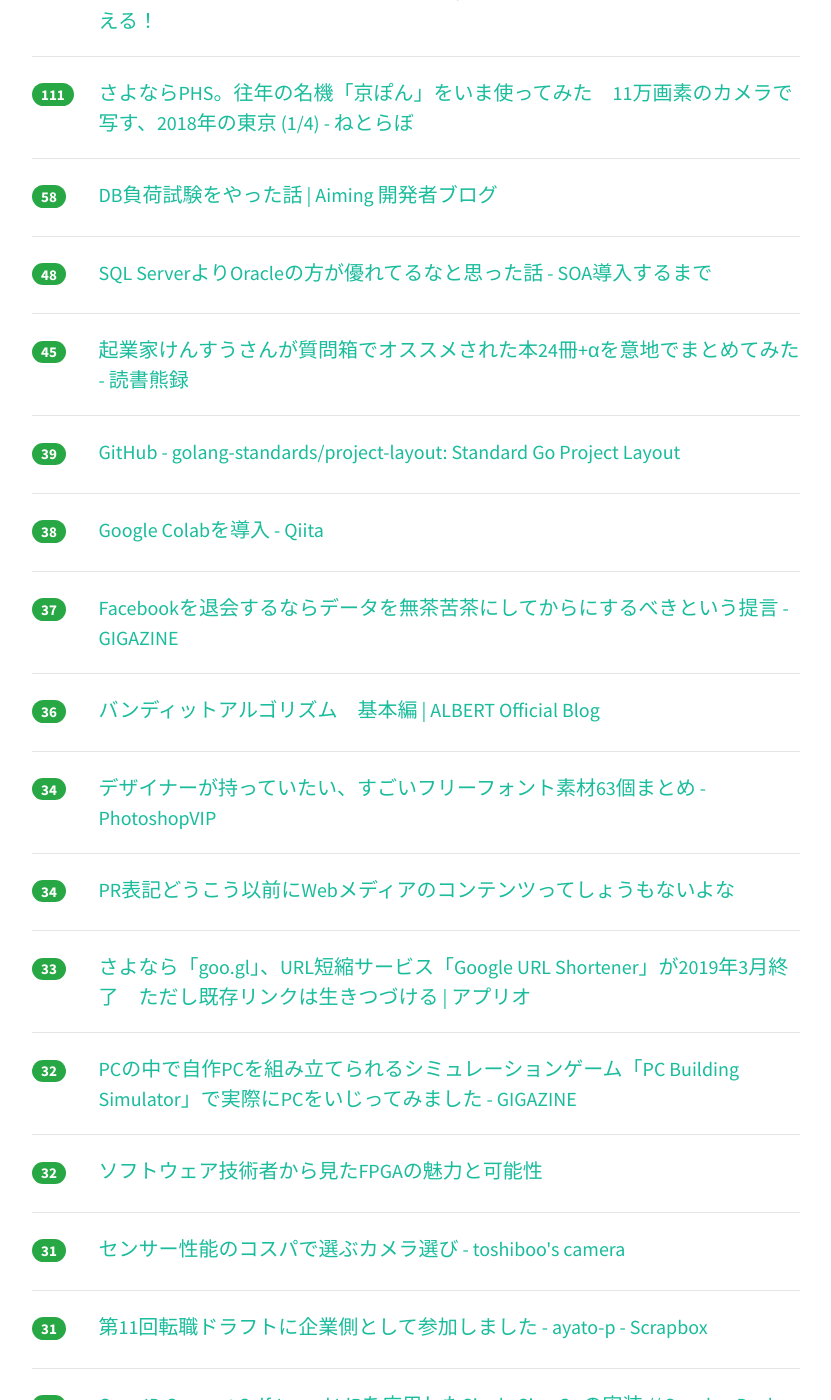
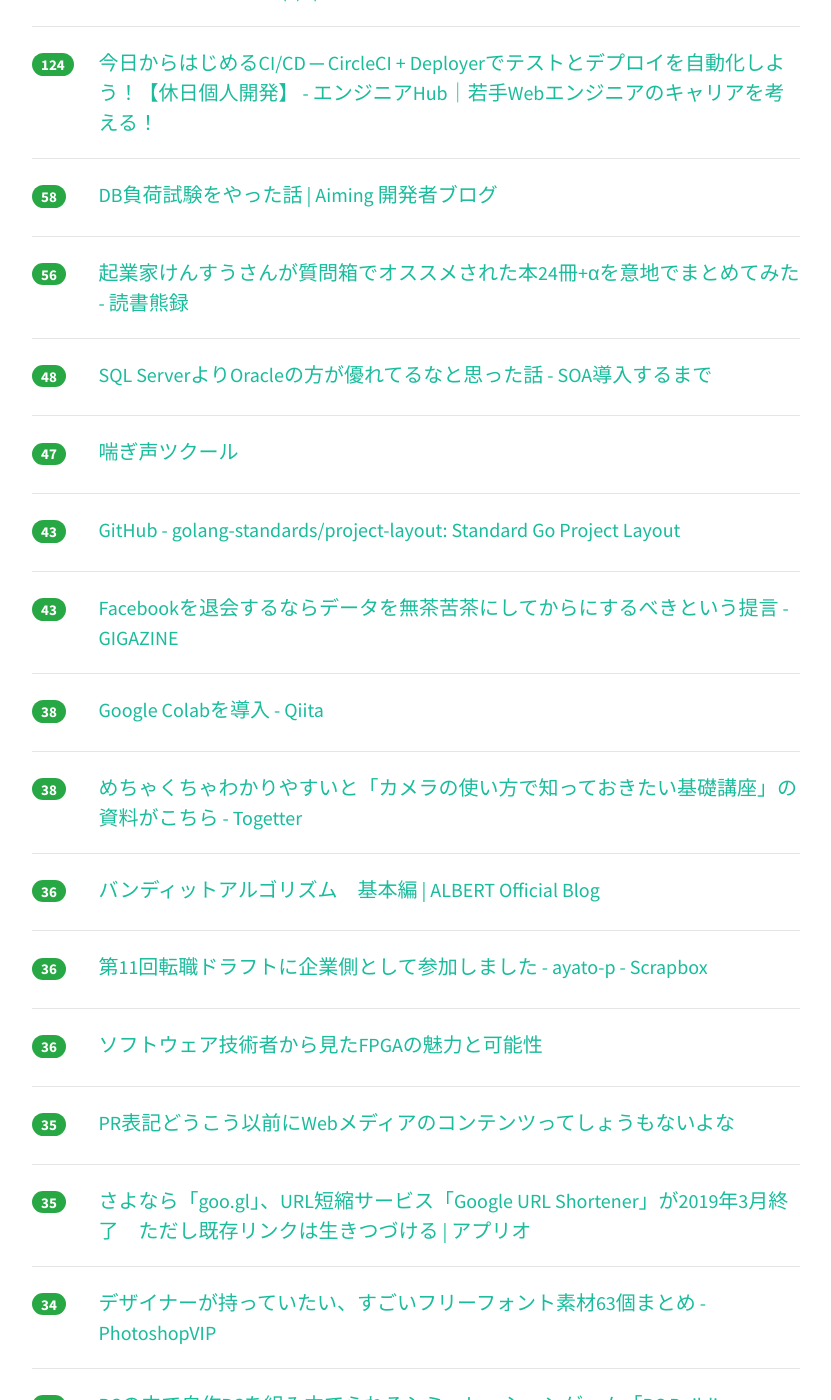
Before and after one commit to yatta47/hatena-matome-site, a Jekyll site: the page built from _posts/2018-03-31-hatena.md, in a window 1280 px wide and 1400 px high, scrolled down 964 px. Shown: the whole window, without its empty margins (224-1055 px from the left). Built offline with Jekyll 4.4.1, drawn with Linux system fonts in a browser that asks for light colours; nearby versions of some CDN libraries; some of the changed text lies outside the part shown.

Commit message:
Updated 2018-03-31

```diff
--- a/_posts/2018-03-31-hatena.md
+++ b/_posts/2018-03-31-hatena.md
@@ -1,28 +1,28 @@
 ---
 layout: post
 title:  "2018-03-31 はてぶIT"
-date:   2018-03-31 20:02:32
+date:   2018-03-31 21:02:02
 tags: [it-hotentry]
 ---
-51 件のデータあり
+52 件のデータあり
 
 <hr><div class="row">
-<div class="col-1"><span class="badge badge-pill badge-success h2">227</span></div>
+<div class="col-1"><span class="badge badge-pill badge-success h2">253</span></div>
+<div class="col-11"><a href='http://hidesys.hatenablog.com/entry/2018/03/31/104549' target='_blank'>住友化学を退職しました - ひでシスのめもちょ</a></div>
+</div>
+<hr>
+<div class="row">
+<div class="col-1"><span class="badge badge-pill badge-success h2">234</span></div>
 <div class="col-11"><a href='https://togetter.com/li/1213646' target='_blank'>朝日新聞記者「騒動後、技術開発に影響出ていた」⇨PEZY関係者「当事者ですが影響出ていないけどもソースは？」 - Togetter</a></div>
 </div>
 <hr>
 <div class="row">
-<div class="col-1"><span class="badge badge-pill badge-success h2">222</span></div>
-<div class="col-11"><a href='http://hidesys.hatenablog.com/entry/2018/03/31/104549' target='_blank'>住友化学を退職しました - ひでシスのめもちょ</a></div>
-</div>
-<hr>
-<div class="row">
-<div class="col-1"><span class="badge badge-pill badge-success h2">217</span></div>
+<div class="col-1"><span class="badge badge-pill badge-success h2">220</span></div>
 <div class="col-11"><a href='https://anond.hatelabo.jp/20180330214636' target='_blank'>ゲーム翻訳の現状</a></div>
 </div>
 <hr>
 <div class="row">
-<div class="col-1"><span class="badge badge-pill badge-success h2">166</span></div>
+<div class="col-1"><span class="badge badge-pill badge-success h2">183</span></div>
 <div class="col-11"><a href='https://js.tensorflow.org/' target='_blank'>TensorFlow.js</a></div>
 </div>
 <hr>
@@ -32,18 +32,18 @@ tags: [it-hotentry]
 </div>
 <hr>
 <div class="row">
-<div class="col-1"><span class="badge badge-pill badge-success h2">141</span></div>
+<div class="col-1"><span class="badge badge-pill badge-success h2">146</span></div>
 <div class="col-11"><a href='https://www.engadget.com/2018/03/30/google-shutting-down-goo-gl-url-shortening-service/' target='_blank'>Google is shutting down its goo.gl URL shortening service</a></div>
 </div>
 <hr>
 <div class="row">
-<div class="col-1"><span class="badge badge-pill badge-success h2">115</span></div>
-<div class="col-11"><a href='https://employment.en-japan.com/engineerhub/entry/2018/03/20/110000' target='_blank'>今日からはじめるCI/CD ─ CircleCI + Deployerでテストとデプロイを自動化しよう！【休日個人開発】 - エンジニアHub｜若手Webエンジニアのキャリアを考える！</a></div>
+<div class="col-1"><span class="badge badge-pill badge-success h2">128</span></div>
+<div class="col-11"><a href='http://nlab.itmedia.co.jp/nl/articles/1803/31/news004.html' target='_blank'>さよならPHS。往年の名機「京ぽん」をいま使ってみた　11万画素のカメラで写す、2018年の東京 (1/4) - ねとらぼ</a></div>
 </div>
 <hr>
 <div class="row">
-<div class="col-1"><span class="badge badge-pill badge-success h2">111</span></div>
-<div class="col-11"><a href='http://nlab.itmedia.co.jp/nl/articles/1803/31/news004.html' target='_blank'>さよならPHS。往年の名機「京ぽん」をいま使ってみた　11万画素のカメラで写す、2018年の東京 (1/4) - ねとらぼ</a></div>
+<div class="col-1"><span class="badge badge-pill badge-success h2">124</span></div>
+<div class="col-11"><a href='https://employment.en-japan.com/engineerhub/entry/2018/03/20/110000' target='_blank'>今日からはじめるCI/CD ─ CircleCI + Deployerでテストとデプロイを自動化しよう！【休日個人開発】 - エンジニアHub｜若手Webエンジニアのキャリアを考える！</a></div>
 </div>
 <hr>
 <div class="row">
@@ -52,18 +52,28 @@ tags: [it-hotentry]
 </div>
 <hr>
 <div class="row">
+<div class="col-1"><span class="badge badge-pill badge-success h2">56</span></div>
+<div class="col-11"><a href='http://www.dokushok.com/entry/2018/03/31/143000' target='_blank'>起業家けんすうさんが質問箱でオススメされた本24冊+αを意地でまとめてみた - 読書熊録</a></div>
+</div>
+<hr>
+<div class="row">
 <div class="col-1"><span class="badge badge-pill badge-success h2">48</span></div>
 <div class="col-11"><a href='http://ryoben.hateblo.jp/entry/2017/05/29/000853' target='_blank'>SQL ServerよりOracleの方が優れてるなと思った話 - SOA導入するまで</a></div>
 </div>
 <hr>
 <div class="row">
-<div class="col-1"><span class="badge badge-pill badge-success h2">45</span></div>
-<div class="col-11"><a href='http://www.dokushok.com/entry/2018/03/31/143000' target='_blank'>起業家けんすうさんが質問箱でオススメされた本24冊+αを意地でまとめてみた - 読書熊録</a></div>
+<div class="col-1"><span class="badge badge-pill badge-success h2">47</span></div>
+<div class="col-11"><a href='https://anond.hatelabo.jp/20180331151357' target='_blank'>喘ぎ声ツクール</a></div>
 </div>
 <hr>
 <div class="row">
-<div class="col-1"><span class="badge badge-pill badge-success h2">39</span></div>
+<div class="col-1"><span class="badge badge-pill badge-success h2">43</span></div>
 <div class="col-11"><a href='https://github.com/golang-standards/project-layout' target='_blank'>GitHub - golang-standards/project-layout: Standard Go Project Layout</a></div>
+</div>
+<hr>
+<div class="row">
+<div class="col-1"><span class="badge badge-pill badge-success h2">43</span></div>
+<div class="col-11"><a href='https://gigazine.net/news/20180331-how-to-fade-out-facebook/' target='_blank'>Facebookを退会するならデータを無茶苦茶にしてからにするべきという提言 - GIGAZINE</a></div>
 </div>
 <hr>
 <div class="row">
@@ -72,13 +82,33 @@ tags: [it-hotentry]
 </div>
 <hr>
 <div class="row">
-<div class="col-1"><span class="badge badge-pill badge-success h2">37</span></div>
-<div class="col-11"><a href='https://gigazine.net/news/20180331-how-to-fade-out-facebook/' target='_blank'>Facebookを退会するならデータを無茶苦茶にしてからにするべきという提言 - GIGAZINE</a></div>
+<div class="col-1"><span class="badge badge-pill badge-success h2">38</span></div>
+<div class="col-11"><a href='https://togetter.com/li/1213779' target='_blank'>めちゃくちゃわかりやすいと「カメラの使い方で知っておきたい基礎講座」の資料がこちら - Togetter</a></div>
 </div>
 <hr>
 <div class="row">
 <div class="col-1"><span class="badge badge-pill badge-success h2">36</span></div>
 <div class="col-11"><a href='https://blog.albert2005.co.jp/2017/01/23/%E3%83%90%E3%83%B3%E3%83%87%E3%82%A3%E3%83%83%E3%83%88%E3%82%A2%E3%83%AB%E3%82%B4%E3%83%AA%E3%82%BA%E3%83%A0%E3%80%80%E5%9F%BA%E6%9C%AC%E7%B7%A8/' target='_blank'>バンディットアルゴリズム　基本編 | ALBERT Official Blog</a></div>
+</div>
+<hr>
+<div class="row">
+<div class="col-1"><span class="badge badge-pill badge-success h2">36</span></div>
+<div class="col-11"><a href='https://scrapbox.io/ayato-p/%E7%AC%AC11%E5%9B%9E%E8%BB%A2%E8%81%B7%E3%83%89%E3%83%A9%E3%83%95%E3%83%88%E3%81%AB%E4%BC%81%E6%A5%AD%E5%81%B4%E3%81%A8%E3%81%97%E3%81%A6%E5%8F%82%E5%8A%A0%E3%81%97%E3%81%BE%E3%81%97%E3%81%9F' target='_blank'>第11回転職ドラフトに企業側として参加しました - ayato-p - Scrapbox</a></div>
+</div>
+<hr>
+<div class="row">
+<div class="col-1"><span class="badge badge-pill badge-success h2">36</span></div>
+<div class="col-11"><a href='https://www.slideshare.net/MITSUDA_Kenichiro/fpga2018' target='_blank'>ソフトウェア技術者から見たFPGAの魅力と可能性</a></div>
+</div>
+<hr>
+<div class="row">
+<div class="col-1"><span class="badge badge-pill badge-success h2">35</span></div>
+<div class="col-11"><a href='https://anond.hatelabo.jp/20170803112406' target='_blank'>PR表記どうこう以前にWebメディアのコンテンツってしょうもないよな</a></div>
+</div>
+<hr>
+<div class="row">
+<div class="col-1"><span class="badge badge-pill badge-success h2">35</span></div>
+<div class="col-11"><a href='http://appllio.com/20180331-9967-google-url-shortener-shutdown' target='_blank'>さよなら「goo.gl」、URL短縮サービス「Google URL Shortener」が2019年3月終了　ただし既存リンクは生きつづける | アプリオ</a></div>
 </div>
 <hr>
 <div class="row">
@@ -88,32 +118,12 @@ tags: [it-hotentry]
 <hr>
 <div class="row">
 <div class="col-1"><span class="badge badge-pill badge-success h2">34</span></div>
-<div class="col-11"><a href='https://anond.hatelabo.jp/20170803112406' target='_blank'>PR表記どうこう以前にWebメディアのコンテンツってしょうもないよな</a></div>
-</div>
-<hr>
-<div class="row">
-<div class="col-1"><span class="badge badge-pill badge-success h2">33</span></div>
-<div class="col-11"><a href='http://appllio.com/20180331-9967-google-url-shortener-shutdown' target='_blank'>さよなら「goo.gl」、URL短縮サービス「Google URL Shortener」が2019年3月終了　ただし既存リンクは生きつづける | アプリオ</a></div>
-</div>
-<hr>
-<div class="row">
-<div class="col-1"><span class="badge badge-pill badge-success h2">32</span></div>
 <div class="col-11"><a href='https://gigazine.net/news/20180330-pc-building-simulator/' target='_blank'>PCの中で自作PCを組み立てられるシミュレーションゲーム「PC Building Simulator」で実際にPCをいじってみました - GIGAZINE</a></div>
 </div>
 <hr>
 <div class="row">
 <div class="col-1"><span class="badge badge-pill badge-success h2">32</span></div>
-<div class="col-11"><a href='https://www.slideshare.net/MITSUDA_Kenichiro/fpga2018' target='_blank'>ソフトウェア技術者から見たFPGAの魅力と可能性</a></div>
-</div>
-<hr>
-<div class="row">
-<div class="col-1"><span class="badge badge-pill badge-success h2">31</span></div>
 <div class="col-11"><a href='http://www.toshiboo.com/entry/cospa01' target='_blank'>センサー性能のコスパで選ぶカメラ選び - toshiboo's camera</a></div>
-</div>
-<hr>
-<div class="row">
-<div class="col-1"><span class="badge badge-pill badge-success h2">31</span></div>
-<div class="col-11"><a href='https://scrapbox.io/ayato-p/%E7%AC%AC11%E5%9B%9E%E8%BB%A2%E8%81%B7%E3%83%89%E3%83%A9%E3%83%95%E3%83%88%E3%81%AB%E4%BC%81%E6%A5%AD%E5%81%B4%E3%81%A8%E3%81%97%E3%81%A6%E5%8F%82%E5%8A%A0%E3%81%97%E3%81%BE%E3%81%97%E3%81%9F' target='_blank'>第11回転職ドラフトに企業側として参加しました - ayato-p - Scrapbox</a></div>
 </div>
 <hr>
 <div class="row">
@@ -127,13 +137,8 @@ tags: [it-hotentry]
 </div>
 <hr>
 <div class="row">
-<div class="col-1"><span class="badge badge-pill badge-success h2">28</span></div>
-<div class="col-11"><a href='https://anond.hatelabo.jp/20180331151357' target='_blank'>喘ぎ声ツクール</a></div>
-</div>
-<hr>
-<div class="row">
-<div class="col-1"><span class="badge badge-pill badge-success h2">28</span></div>
-<div class="col-11"><a href='https://togetter.com/li/1213779' target='_blank'>めちゃくちゃわかりやすいと「カメラの使い方で知っておきたい基礎講座」の資料がこちら - Togetter</a></div>
+<div class="col-1"><span class="badge badge-pill badge-success h2">26</span></div>
+<div class="col-11"><a href='https://gigazine.net/news/20180330-outrider-interactive-nuke-map/' target='_blank'>自分の街に核爆弾が落ちてきた時の被害状況が一発でわかるサイトが登場 - GIGAZINE</a></div>
 </div>
 <hr>
 <div class="row">
@@ -148,12 +153,17 @@ tags: [it-hotentry]
 <hr>
 <div class="row">
 <div class="col-1"><span class="badge badge-pill badge-success h2">24</span></div>
-<div class="col-11"><a href='https://gigazine.net/news/20180330-outrider-interactive-nuke-map/' target='_blank'>自分の街に核爆弾が落ちてきた時の被害状況が一発でわかるサイトが登場 - GIGAZINE</a></div>
+<div class="col-11"><a href='https://togetter.com/li/1213467' target='_blank'>IT業界で3年間スクショ撮る仕事していた友人が転職活動始めるもスキル不足でどこにも採用されない。でも彼の年収は600万円で複雑な気持ちになる人々 - Togetter</a></div>
 </div>
 <hr>
 <div class="row">
-<div class="col-1"><span class="badge badge-pill badge-success h2">24</span></div>
-<div class="col-11"><a href='https://togetter.com/li/1213467' target='_blank'>IT業界で3年間スクショ撮る仕事していた友人が転職活動始めるもスキル不足でどこにも採用されない。でも彼の年収は600万円で複雑な気持ちになる人々 - Togetter</a></div>
+<div class="col-1"><span class="badge badge-pill badge-success h2">23</span></div>
+<div class="col-11"><a href='https://japanese.engadget.com/2018/03/30/excel-ai/' target='_blank'>「Excel」にAI対応のデータ型が追加、地理や株価情報をオンラインから取得 - Engadget 日本版</a></div>
+</div>
+<hr>
+<div class="row">
+<div class="col-1"><span class="badge badge-pill badge-success h2">23</span></div>
+<div class="col-11"><a href='https://matome.naver.jp/odai/2152246797865144201' target='_blank'>【前代未聞】京都高島屋 転売屋1人が並び屋50人を使い限定100体のSDロリーナを買い占め - NAVER まとめ</a></div>
 </div>
 <hr>
 <div class="row">
@@ -167,18 +177,13 @@ tags: [it-hotentry]
 </div>
 <hr>
 <div class="row">
-<div class="col-1"><span class="badge badge-pill badge-success h2">22</span></div>
-<div class="col-11"><a href='https://matome.naver.jp/odai/2152246797865144201' target='_blank'>【前代未聞】京都高島屋 転売屋1人が並び屋50人を使い限定100体のSDロリーナを買い占め - NAVER まとめ</a></div>
-</div>
-<hr>
-<div class="row">
-<div class="col-1"><span class="badge badge-pill badge-success h2">21</span></div>
-<div class="col-11"><a href='https://japanese.engadget.com/2018/03/30/excel-ai/' target='_blank'>「Excel」にAI対応のデータ型が追加、地理や株価情報をオンラインから取得 - Engadget 日本版</a></div>
+<div class="col-1"><span class="badge badge-pill badge-success h2">20</span></div>
+<div class="col-11"><a href='https://withnews.jp/article/f0180331000qq000000000000000W00g10701qq000017019A' target='_blank'>「できるならずっと仮想の世界に…」バーチャルYouTuberが見た境地 - withnews（ウィズニュース）</a></div>
 </div>
 <hr>
 <div class="row">
 <div class="col-1"><span class="badge badge-pill badge-success h2">20</span></div>
-<div class="col-11"><a href='https://withnews.jp/article/f0180331000qq000000000000000W00g10701qq000017019A' target='_blank'>「できるならずっと仮想の世界に…」バーチャルYouTuberが見た境地 - withnews（ウィズニュース）</a></div>
+<div class="col-11"><a href='http://www.yomiuri.co.jp/national/20180331-OYT1T50069.html' target='_blank'>ルーター設定変更、スマホ情報抜き取る被害続出 : 社会 : 読売新聞（YOMIURI ONLINE）</a></div>
 </div>
 <hr>
 <div class="row">
@@ -222,13 +227,13 @@ tags: [it-hotentry]
 </div>
 <hr>
 <div class="row">
-<div class="col-1"><span class="badge badge-pill badge-success h2">14</span></div>
+<div class="col-1"><span class="badge badge-pill badge-success h2">15</span></div>
 <div class="col-11"><a href='https://togetter.com/li/1213709' target='_blank'>外がヒューヒューうるさいからシャッター開けたら衝撃の光景が「まさかのサービスシーン」 - Togetter</a></div>
 </div>
 <hr>
 <div class="row">
-<div class="col-1"><span class="badge badge-pill badge-success h2">14</span></div>
-<div class="col-11"><a href='http://www.yomiuri.co.jp/national/20180331-OYT1T50069.html' target='_blank'>ルーター設定変更、スマホ情報抜き取る被害続出 : 社会 : 読売新聞（YOMIURI ONLINE）</a></div>
+<div class="col-1"><span class="badge badge-pill badge-success h2">12</span></div>
+<div class="col-11"><a href='http://www.itmedia.co.jp/enterprise/articles/1803/31/news012.html' target='_blank'>必ずしも「ワンタイムパスワード＝安全」ではない？ - ITmedia エンタープライズ</a></div>
 </div>
 <hr>
 <div class="row">
@@ -237,13 +242,23 @@ tags: [it-hotentry]
 </div>
 <hr>
 <div class="row">
-<div class="col-1"><span class="badge badge-pill badge-success h2">11</span></div>
+<div class="col-1"><span class="badge badge-pill badge-success h2">10</span></div>
 <div class="col-11"><a href='https://www.nytimes.com/2018/03/30/business/coffee-cancer-warning.html' target='_blank'>Coffee Drinkers Need Cancer Warning, Judge Rules, Giving Sellers the Jitters - The New York Times</a></div>
 </div>
 <hr>
 <div class="row">
 <div class="col-1"><span class="badge badge-pill badge-success h2">10</span></div>
-<div class="col-11"><a href='http://www.itmedia.co.jp/enterprise/articles/1803/31/news012.html' target='_blank'>必ずしも「ワンタイムパスワード＝安全」ではない？ - ITmedia エンタープライズ</a></div>
+<div class="col-11"><a href='https://qiita.com/102Design/items/d61a2c4512eaf331df66' target='_blank'>【それでもCSSは破綻する】 CSSの設計手法と書き方を考える - Qiita</a></div>
+</div>
+<hr>
+<div class="row">
+<div class="col-1"><span class="badge badge-pill badge-success h2">10</span></div>
+<div class="col-11"><a href='https://blog.hasura.io/draft-vs-gitkube-vs-helm-vs-ksonnet-vs-metaparticle-vs-skaffold-f5aa9561f948' target='_blank'>Draft vs Gitkube vs Helm vs Ksonnet vs Metaparticle vs Skaffold</a></div>
+</div>
+<hr>
+<div class="row">
+<div class="col-1"><span class="badge badge-pill badge-success h2">10</span></div>
+<div class="col-11"><a href='http://www.bbc.com/future/story/20180328-how-sugar-could-help-heal-wounds' target='_blank'>BBC - Future - The hidden healing power of sugar</a></div>
 </div>
 <hr>
 <div class="row">
@@ -251,13 +266,3 @@ tags: [it-hotentry]
 <div class="col-11"><a href='https://dot.asahi.com/dot/2018033000037.html' target='_blank'>年金データ再委託「SAY企画」従業員が証言「入力ミスは日本でやったもの、中国業者は正確だった」 (1/2) 〈dot.〉｜AERA dot. (アエラドット)</a></div>
 </div>
 <hr>
-<div class="row">
-<div class="col-1"><span class="badge badge-pill badge-success h2">8</span></div>
-<div class="col-11"><a href='https://qiita.com/102Design/items/d61a2c4512eaf331df66' target='_blank'>【それでもCSSは破綻する】 CSSの設計手法と書き方を考える - Qiita</a></div>
-</div>
-<hr>
-<div class="row">
-<div class="col-1"><span class="badge badge-pill badge-success h2">8</span></div>
-<div class="col-11"><a href='https://blog.hasura.io/draft-vs-gitkube-vs-helm-vs-ksonnet-vs-metaparticle-vs-skaffold-f5aa9561f948' target='_blank'>Draft vs Gitkube vs Helm vs Ksonnet vs Metaparticle vs Skaffold</a></div>
-</div>
-<hr>
```
